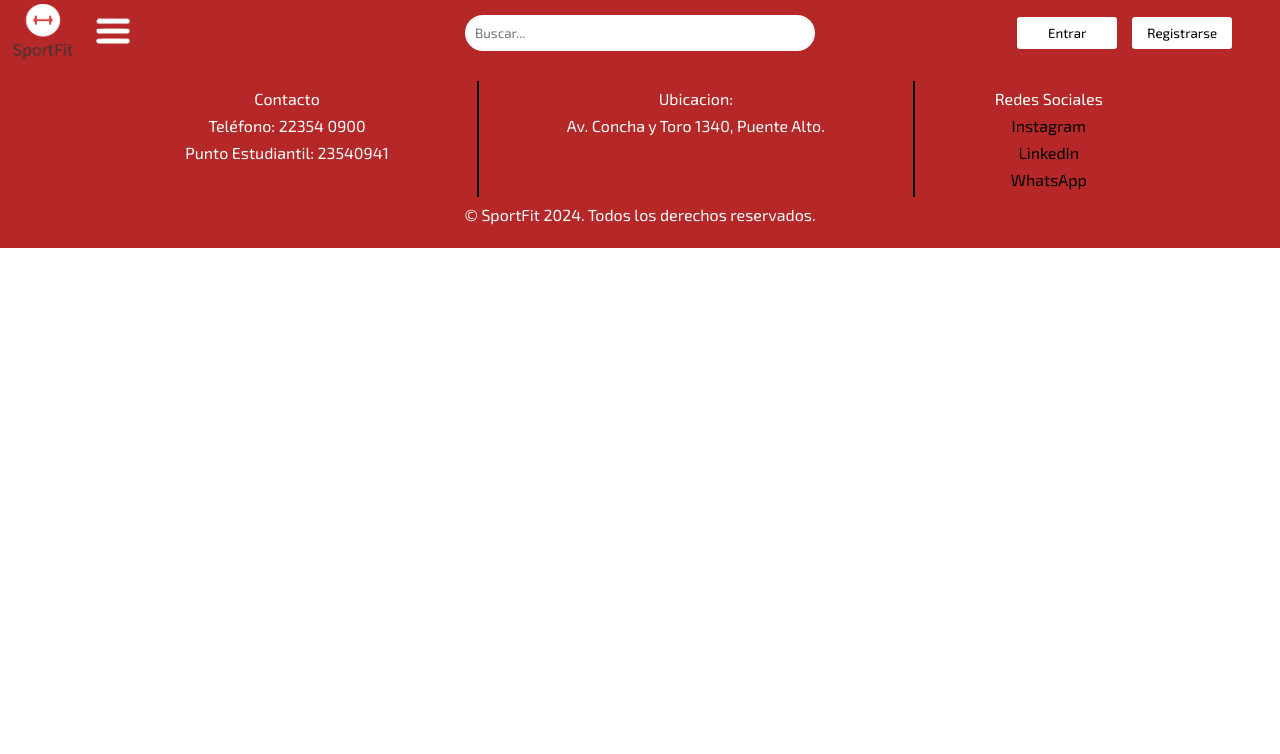
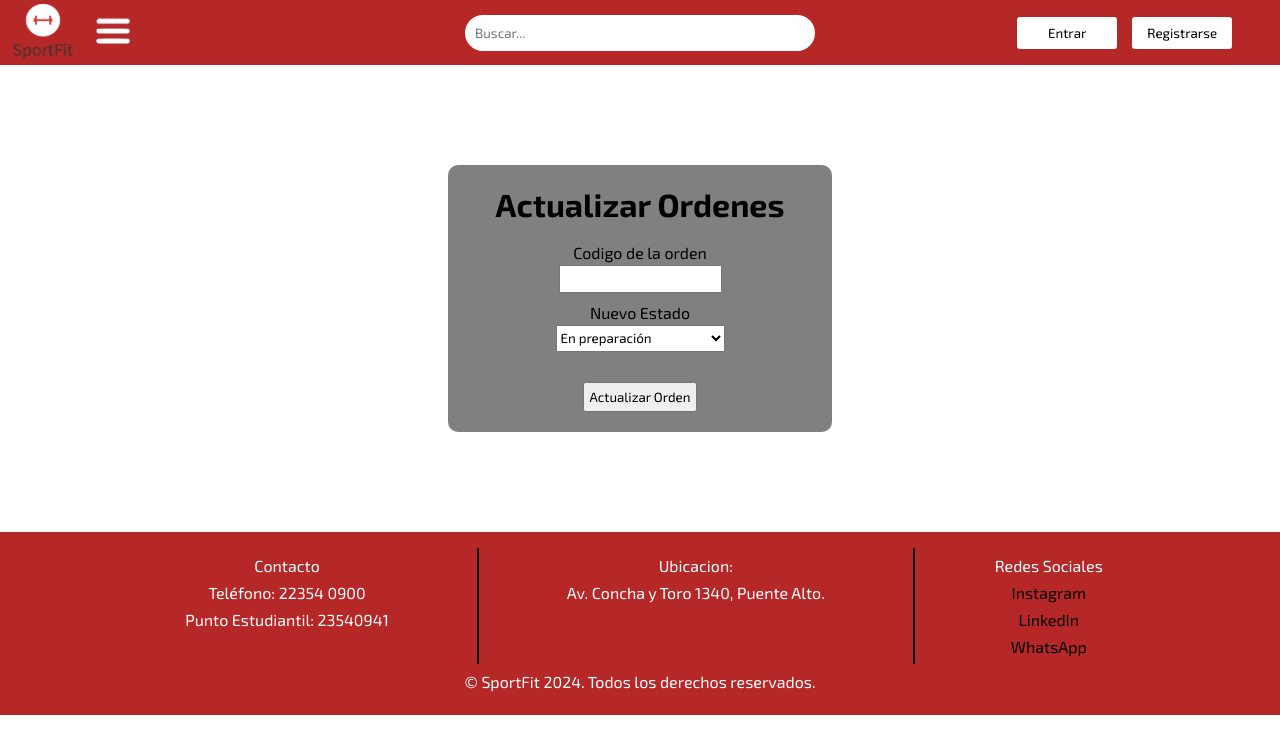
Before and after one commit to arielsitocs/SportFit, a React (Vite) app: page /api in a window 1280 px wide. Shown: the top 754 px of the page. Built offline with nearby package versions, Linux system fonts and the light colour scheme.

Commit message:
API seguimiento + consumo de API seguimiento + varios cambios

```diff
--- a/package.json
+++ b/package.json
@@ -11,6 +11,7 @@
     "babel-build": "babel src -d dist"
   },
   "dependencies": {
+    "@paypal/checkout-server-sdk": "^1.0.3",
     "body-parser": "^1.20.2",
     "cors": "^2.8.5",
     "express": "^4.19.2",
--- a/src/App.jsx
+++ b/src/App.jsx
@@ -12,6 +12,7 @@ import Footer from './components/Footer'
 import Historial from './components/historial'
 import Seguimiento from './components/seguimiento'
 import Servicios from './components/servicios/servicios'
+import Api from './components/api'
 
 export const AppContext = createContext();
 
@@ -67,6 +68,7 @@ function App() {
             <Route path="/historial" element={<Historial />} />
             <Route path="/seguimiento" element={<Seguimiento />} />
             <Route path='/servicios' element={<Servicios />}></Route>
+            <Route path='/api' element={<Api />}></Route>
           </Routes>
 
           <Footer />
--- /dev/null
+++ b/src/components/api.jsx
@@ -0,0 +1,55 @@
+import '../styles/api.css'
+import { useState } from "react"
+
+export default function api() {
+    const [codigo_orden, setCodigo_orden] = useState('');
+    const [estado, setEstado] = useState('');
+
+    const manejarCambio = async (event) => {
+        event.preventDefault();
+
+        try {
+            const response = await fetch('http://localhost:4000/cambiar-estado', {
+                method: 'POST',
+                headers: {
+                    'Content-Type': 'application/json'
+                },
+                body: JSON.stringify({ codigo_orden, estado })
+            });
+
+            const result = await response.json();
+
+            if (response.ok) {
+                alert(`Orden actualizada: ${result.message}`);
+            } else {
+                alert(`Error al actualizar la orden: ${result.error}`);
+            }
+        } catch (error) {
+            console.error('Error al enviar la solicitud:', error);
+            alert('Hubo un error al enviar la solicitud');
+        }
+    }
+
+    return (
+        <div className='content'>
+            <form method="POST">
+                <h1>Actualizar Ordenes</h1>
+                <div>
+                    <label htmlFor="codigo_orden">Codigo de la orden</label>
+                    <input type="number" id="codigo_orden" name="codigo_orden" onChange={(e) => setCodigo_orden(e.target.value)} required />
+                </div>
+
+                <div>
+                    <label htmlFor="estado">Nuevo Estado</label>
+                    <select className="opciones" value={estado} onChange={(e) => setEstado(e.target.value)}>
+                        <option value="En preparación">En preparación</option>
+                        <option value="Aceptada">Aceptada</option>
+                        <option value="Completada">Completada</option>
+                    </select>
+                </div>
+
+                <button onClick={manejarCambio}>Actualizar Orden</button>
+            </form>
+        </div>
+    )
+}
--- a/src/components/carro.jsx
+++ b/src/components/carro.jsx
@@ -107,7 +107,7 @@ export default function Carro() {
                 </div>
 
                 <div className="carro-resultado">
-                    <form method='POST'>
+                    <form method='POST' onSubmit={manejarCompra}>
                         <div className="carro-resultado-title">
                             <h2>Resultado de Compra</h2>
                         </div>
@@ -125,9 +125,9 @@ export default function Carro() {
                                         <p className='total'>TOTAL: ${total}</p>
                                         <p className='fecha'>FECHA: {fecha}</p>
                                         <p className='fecha_entrega'>ENTREGA ESTIMADA: {fecha_estimada}</p>
-                                        <input className='direccion' type="text" placeholder='Ingrese su dirección' value={direccion} onChange={(e) => setDireccion(e.target.value)} />
+                                        <input className='direccion' type="text" placeholder='Ingrese su dirección' required value={direccion} onChange={(e) => setDireccion(e.target.value)} />
                                         <div className="carro-resultado-pagar">
-                                            <button onClick={manejarCompra}>PAGAR</button>
+                                            <button type='submit'>PAGAR</button>
                                         </div>
                                     </div>
                                 ) : <p>Carro vacio.</p>
--- a/src/components/perfil/perfil.jsx
+++ b/src/components/perfil/perfil.jsx
@@ -12,7 +12,7 @@ export default function Perfil() {
 
     useEffect(() => {
         obtenerSuscripciones();
-    }, [])
+    }, [suscripciones, usuario])
 
     const obtenerSuscripciones = async () => {
 
@@ -71,10 +71,13 @@ export default function Perfil() {
 
                     <div className="perfil-suscripciones-contenido">
                         {
+                            suscripciones.length ?
                             suscripciones.map((suscripcion) => (
                                 <Suscripcion codigo_suscripcion={suscripcion[0]} tipo_plan={suscripcion[4]} descripcion={suscripcion[1]} fecha_inicio={suscripcion[2]}
                                 fecha_exp={suscripcion[3]} valor={suscripcion[5]}/>
                             ))
+                            :
+                            <p>No tienes suscripciones activas.</p>
                         }
                     </div>
                 </div>
--- a/src/components/perfil/suscripcion.jsx
+++ b/src/components/perfil/suscripcion.jsx
@@ -1,7 +1,34 @@
 import '../../styles/perfil.css'
 
-export default function(props) {
-    return(
+export default function (props) {
+
+    var codigo_suscripcion;
+
+    const eliminarSuscripcion = async () => {
+
+        codigo_suscripcion = props.codigo_suscripcion;
+
+        try {
+            const response = await fetch('http://localhost:3000/perfil', {
+                method: 'POST',
+                headers: {
+                    'Content-Type': 'application/json',
+                },
+                body: JSON.stringify({ codigo_suscripcion }),
+            });
+
+            if (response.ok) {
+                alert("Suscripción eliminada.")
+            } else {
+                alert("Error al eliminar suscripcion.");
+            }
+        } catch (error) {
+            console.error("Error al eliminar la suscripcion: " + error);
+            alert("Ocurrió un error al eliminar la suscripción.");
+        }
+    }
+
+    return (
         <div className='suscripcion'>
             <div className="suscripcion-info">
                 <h3>{props.tipo_plan}</h3>
@@ -12,7 +39,7 @@ export default function(props) {
             </div>
 
             <div className="suscripcion-boton">
-                <button>Cancelar</button>
+                <button onClick={() => eliminarSuscripcion(props.codigo_suscripcion)}>Cancelar</button>
             </div>
         </div>
     )
--- /dev/null
+++ b/src/styles/api.css
@@ -0,0 +1,47 @@
+.content {
+    display: flex;
+    justify-content: center;
+    align-items: center;
+    margin-top: 100px;
+    margin-bottom: 100px;
+
+    form {
+        display: flex;
+        align-items: center;
+        flex-direction: column;
+        background-color: gray;
+        padding: 20px;
+        border-radius: 10px;
+        width: 30%;
+
+        h1 {
+            margin-bottom: 20px;
+        }
+
+        div {
+            display: flex;
+            justify-content: center;
+            align-items: center;
+            flex-direction: column;
+            margin-bottom: 10px;
+
+            label {
+                margin-bottom: 3px;
+            }
+
+            input {
+                padding: 4px;
+            }
+
+            select {
+                width: 169px;
+                height: 27px;
+            }
+        }
+
+        button {
+            margin-top: 20px;
+            padding: 5px;
+        }
+    }
+}
```
Also changed, not shown: src/database/server.js (+12 -11 lines), src/paypal.js (added, +8 -0 lines), 1 other file (tests, documents, lock files or other folders).
